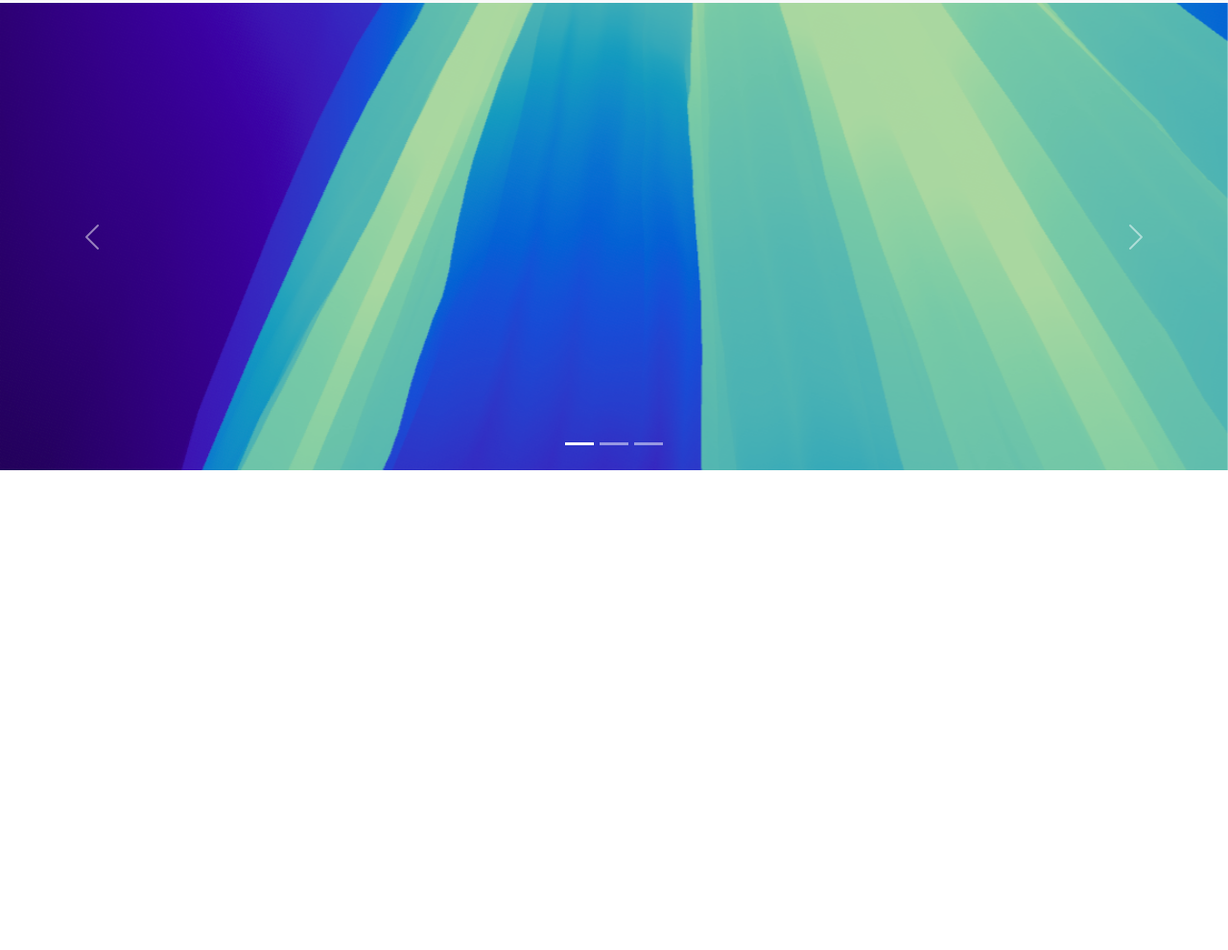
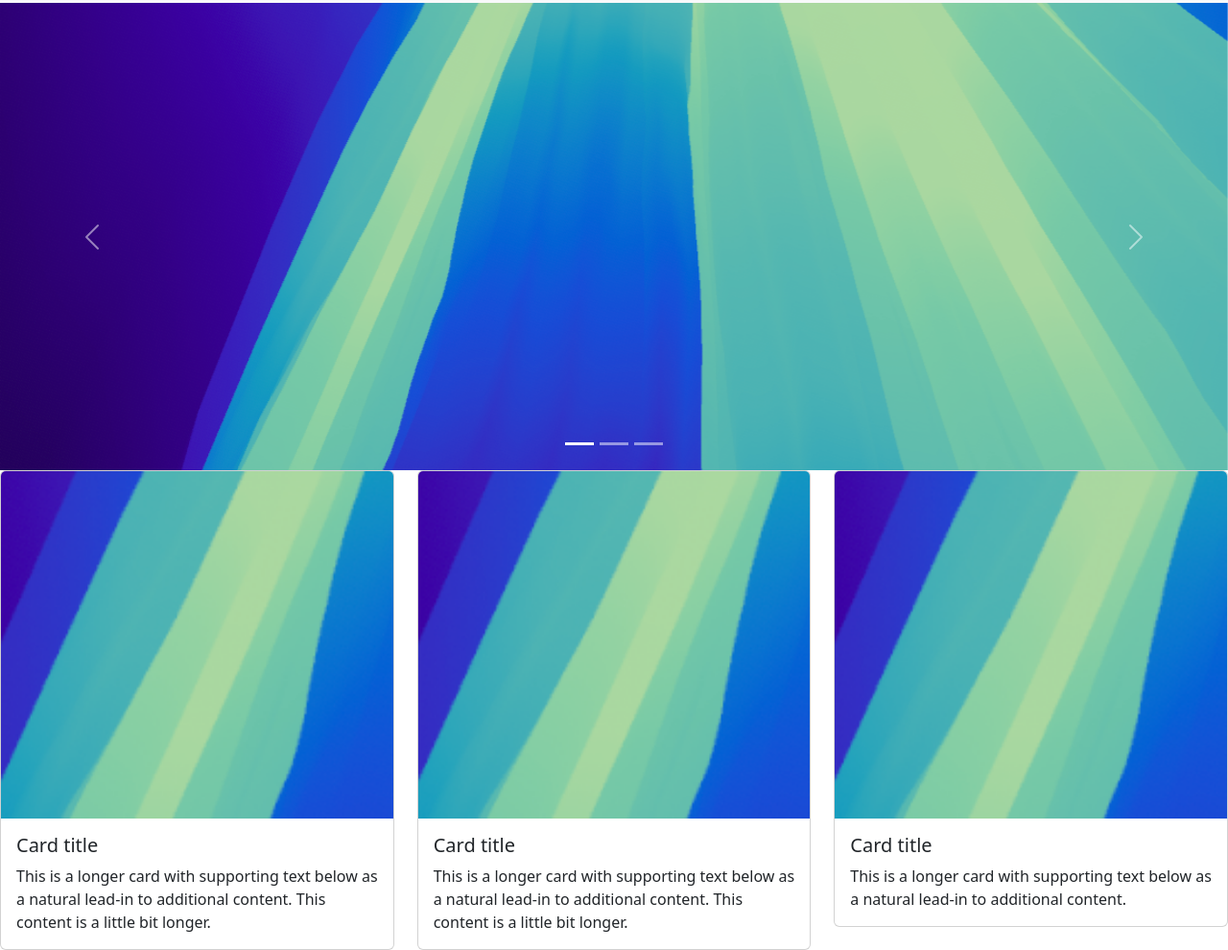
Before and after one commit to jairoserrano/web_app_prueba, a plain HTML site: page index.html in a window 1280 px wide. Shown: the part 153-1143 px from the top of the page at 96% size. Before the commit the page ends 800 px from the top, so only its background shows below. Drawn offline with nearby package versions, Linux system fonts and the light colour scheme.

Commit message:
adicionado el card en columnas

```diff
--- a/index.html
+++ b/index.html
@@ -72,6 +72,36 @@
             </button>
           </div>
 
+          <div class="row row-cols-1 row-cols-md-3 g-4">
+            <div class="col">
+              <div class="card">
+                <img src="card01.png" class="card-img-top" alt="...">
+                <div class="card-body">
+                  <h5 class="card-title">Card title</h5>
+                  <p class="card-text">This is a longer card with supporting text below as a natural lead-in to additional content. This content is a little bit longer.</p>
+                </div>
+              </div>
+            </div>
+            <div class="col">
+              <div class="card">
+                <img src="card01.png" class="card-img-top" alt="...">
+                <div class="card-body">
+                  <h5 class="card-title">Card title</h5>
+                  <p class="card-text">This is a longer card with supporting text below as a natural lead-in to additional content. This content is a little bit longer.</p>
+                </div>
+              </div>
+            </div>
+            <div class="col">
+              <div class="card">
+                <img src="card01.png" class="card-img-top" alt="...">
+                <div class="card-body">
+                  <h5 class="card-title">Card title</h5>
+                  <p class="card-text">This is a longer card with supporting text below as a natural lead-in to additional content.</p>
+                </div>
+              </div>
+            </div>
+          </div>
+
 
     </main>
 
```
Also changed, not shown: card01.png (added).
